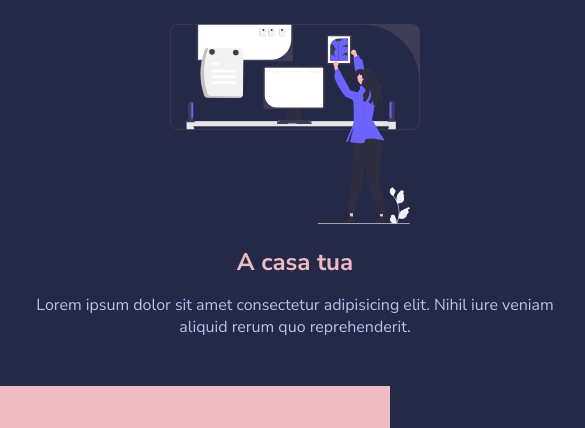
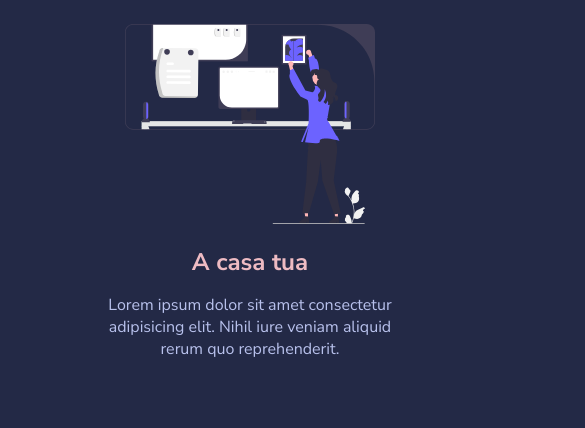
Before and after one commit to FrancescoMinichiello/html-css-resp-wannabe, a plain HTML site: page index.html in a window 390 px wide. Shown: the part 209-637 px from the top of the page, 585 px wide, since content can reach past the window. Drawn offline with Linux system fonts and the light colour scheme.

Commit message:
Esercizio finito

```diff
--- a/css/responsive.css
+++ b/css/responsive.css
@@ -0,0 +1,30 @@
+@media screen and (max-width: 768px) {
+
+    .container {
+        max-width: 700px;
+    }
+}
+
+@media screen and (max-width: 576px) {
+    .container {
+        max-width: 500px;
+    }
+
+    .row {
+        flex-direction: column;
+        justify-content: center;
+        align-items: center;
+    }
+
+    .lessons .col {
+        width: 70%;
+    }
+
+    .col:first-child {
+        margin-bottom: 80px;
+    }
+
+    .row .col {
+        width: 70%;
+    }
+}
--- a/index.html
+++ b/index.html
@@ -3,6 +3,7 @@
 
 <head>
     <meta charset="utf-8" />
+    <meta name="viewport" content="width=device-width, initial-scale=1.0">
     <title>Boolean Academy</title>
     <!-- Fonts -->
     <link href="https://fonts.googleapis.com/css2?family=Nunito+Sans:wght@400;700&display=swap" rel="stylesheet" />
```
